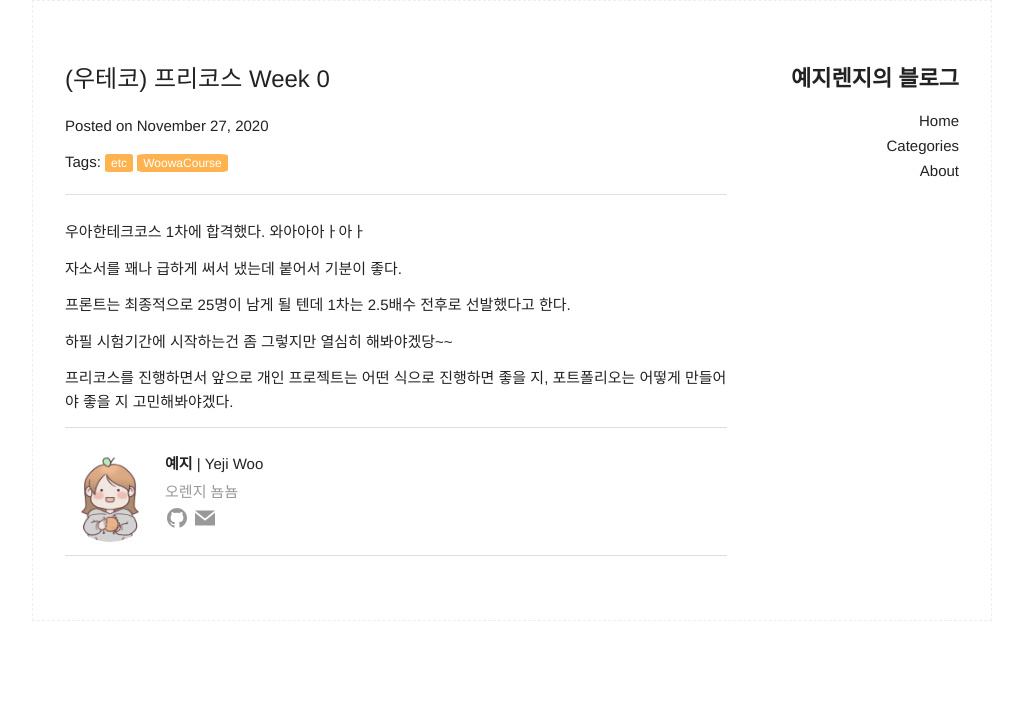
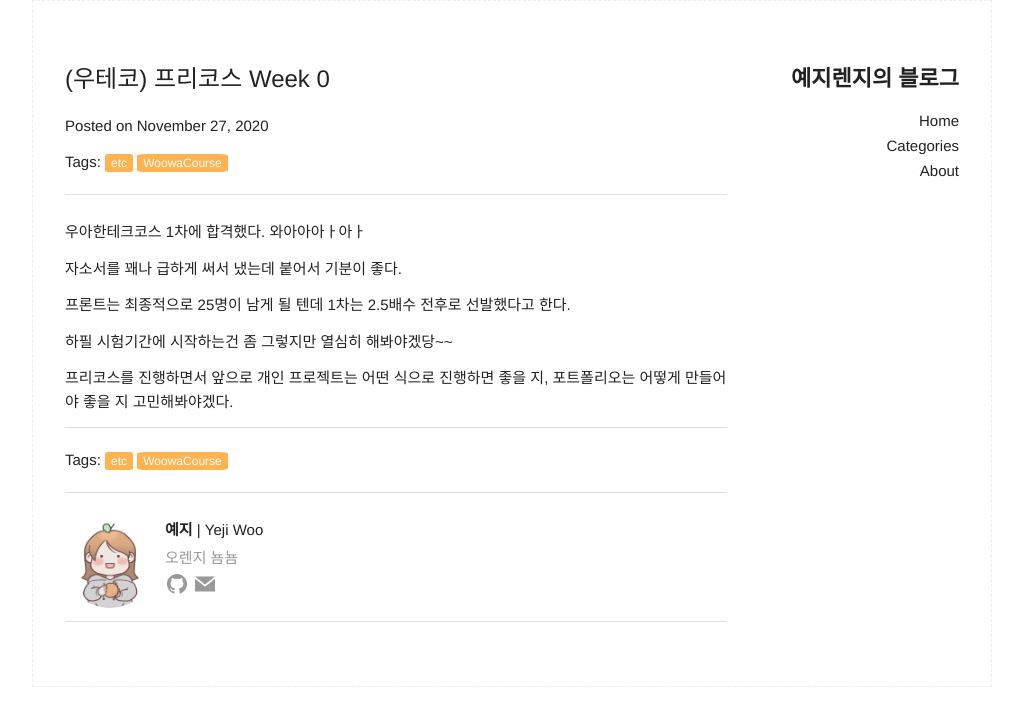
Before and after one commit to cuza22/cuza22.github.io, a Jekyll site: the page built from _posts/2020-11-27-FreeCourseWeek0.md, in a window 1280 px wide. Shown: the top 726 px of the page, without its empty margins (128-1151 px from the left). Built offline with Jekyll 4.4.1, drawn with Linux system fonts in a browser that asks for light colours; comment, search, counter and statistics services are not loaded.

Commit message:
add tag at the end of the post

```diff
--- a/_layouts/post.html
+++ b/_layouts/post.html
@@ -20,6 +20,8 @@ layout: default
   </div>
 
   <footer class="article-footer">
+    {% if page.tags %}<div class="tags">Tags: {% for tag in page.tags %}<a href="{{ '/tags/' | prepend: site.baseurl }}{{ tag }}" class="tag">{{ tag }}</a> {% endfor %}</div>{% endif %}
+    <hr>
 
     {% include author.html %}
 
```
